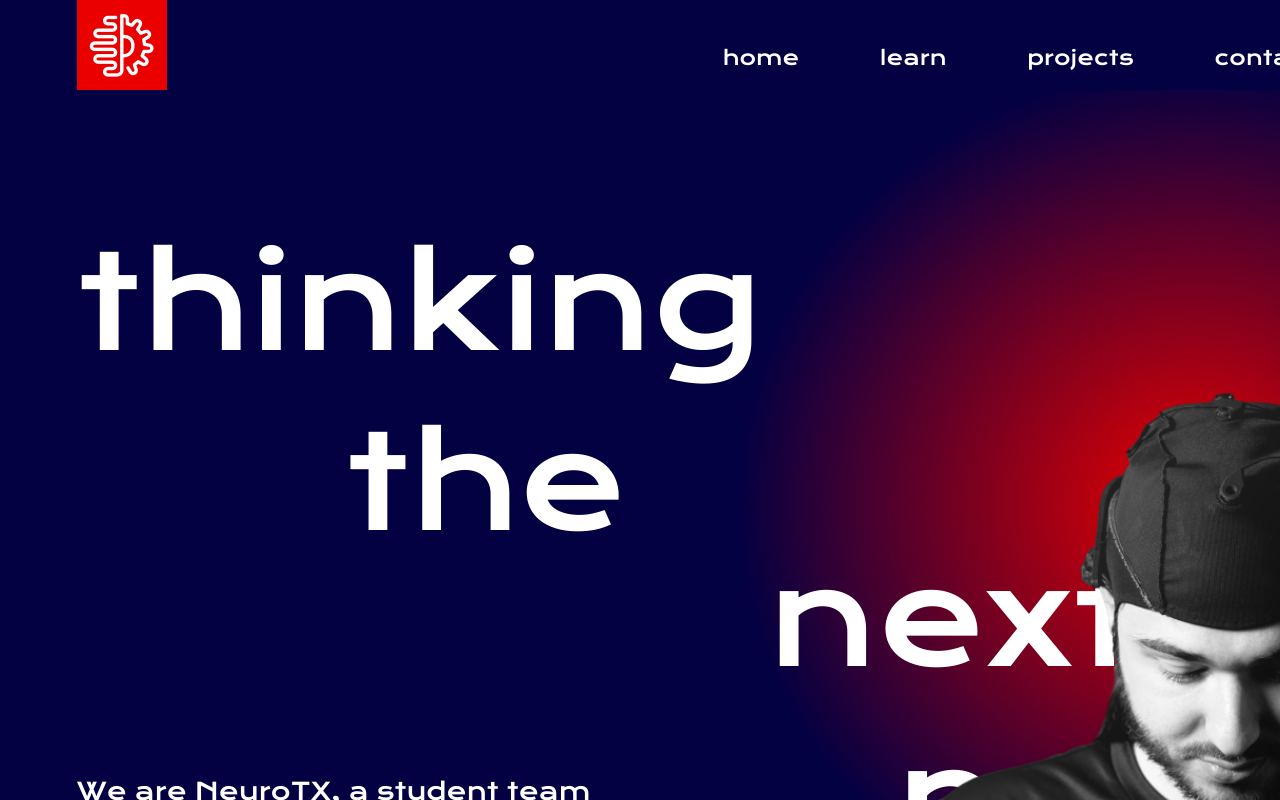
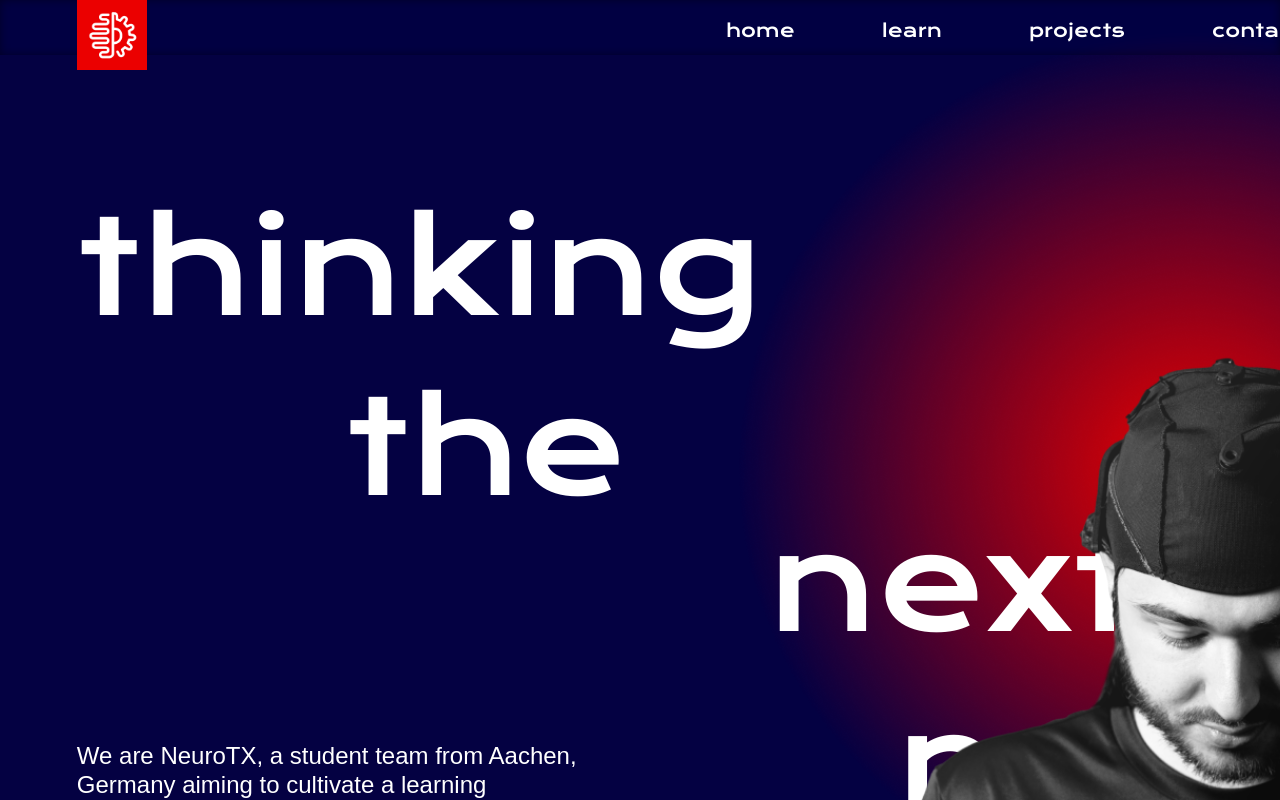
Before and after one commit to NeuroTXAachen/neurotx-website, a React (Create React App) app: page / in a window 1280 px wide. Shown: the top 800 px of the page. Built offline with nearby package versions, Linux system fonts and the light colour scheme.

Commit message:
Some changes in header

```diff
--- a/src/App.css
+++ b/src/App.css
@@ -15,3 +15,4 @@
   src: local("KronaOne"),
     url(./fonts/KronaOne/KronaOne-Regular.ttf) format("truetype");
 }
+@import url('https://fonts.googleapis.com/css2?family=Montserrat:wght@500&display=swap');
--- a/src/components/HomeSection/HomeElements.js
+++ b/src/components/HomeSection/HomeElements.js
@@ -1,6 +1,7 @@
 import styled from "styled-components";
 import { Link as LinkR } from "react-router-dom";
 import { Link as LinkS } from "react-scroll";
+
 
 export const HomeContainer = styled.div`
   color: #ffff;
@@ -144,6 +145,7 @@ export const SubtitleWrapper = styled.div`
    `
 export const Subtitle = styled.p`
   position: relative;
+  font-family: 'Montserrat', sans-serif;
   line-height: 1.2;
   z-index: 10;
   max-width: 544px;
--- a/src/components/Navbar/NavbarElement.js
+++ b/src/components/Navbar/NavbarElement.js
@@ -3,9 +3,10 @@ import { Link as LinkS } from 'react-scroll';
 
 
 export const Nav = styled.nav`
-    background: ${({ colorChange }) => (colorChange ? "#ffff" : "#040142")};
-    color: ${({ colorChange }) => (colorChange ? "#040142" : "#ffff")};
-    height: 90px;
+    background-color: #0000006A;
+    -webkit-backdrop-filter: saturate(180%) blur(5px);
+    backdrop-filter: saturate(180%) blur(5px);
+    height: 55px;
     display: flex;
     font-family: "Krona One";
     font-size: 1rem;
@@ -41,8 +42,8 @@ export const NavLogo = styled(LinkS)`
     font-size: 2rem;
     display: flex;
     align-items: center;
-    height: 90px;
-    width: 90px;
+    height: 70px;
+    width: 70px;
     font-weight: bold;
     text-decoration: none;
     position:absolute;
@@ -105,7 +106,7 @@ export const NavMenu = styled.ul`
     display: flex;
     list-style: none;
     position:absolute;
-    top: 10%;
+    top: 5%;
     left:50%;
     @media screen and (max-width: 1248px) and (min-width: 769px){
         display: flex;
@@ -142,12 +143,13 @@ export const NavMenu2 = styled.ul`
     }
 `
 export const NavItem = styled.li`
-    height:60px;
+    height:20px;
     margin-left: 55px;
+    color: #fff;
     &:first-of-type {
         margin-left: 15px;
         padding-left: 15px;
-        border-spacing:15px 2em;
+        border-spacing:15px 1em;
     }
 
 `
@@ -156,8 +158,8 @@ export const NavLinks = styled(LinkS)`
     display: flex;
     align-items: center;
     text-decoration: none;
-    font-size:20px;
-    padding: 0 0.8rem;
+    font-size:18px;
+    padding: 0 1rem;
     padding-top:18px;
     height: 100%;
     cursor: pointer;
@@ -165,7 +167,7 @@ export const NavLinks = styled(LinkS)`
         border-bottom: 3px solid #fff;
     }
     &:hover{
-        border-bottom: 13px solid #EB0000;
+        border-bottom: 8px solid #EB0000;
     }
 
 `
--- a/src/components/Navbar/index.js
+++ b/src/components/Navbar/index.js
@@ -25,7 +25,7 @@ const Navbar = ({ toggle }) => {
             <Nav colorChange={colorChange}>
                 <NavbarContainer>
                     <NavLogo to='home'>
-                      <LogoImage width= {68} src={require('../../images/logo.png')} alt="Logo" />
+                      <LogoImage width= {50} src={require('../../images/logo.png')} alt="Logo" />
                     </NavLogo>
                     <MobileIcon onClick={toggle}>
                       <FaBars />
--- a/src/index.css
+++ b/src/index.css
@@ -5,6 +5,7 @@ body {
     sans-serif;
   -webkit-font-smoothing: antialiased;
   -moz-osx-font-smoothing: grayscale;
+  background-color: #040142;
 }
 
 code {
```
